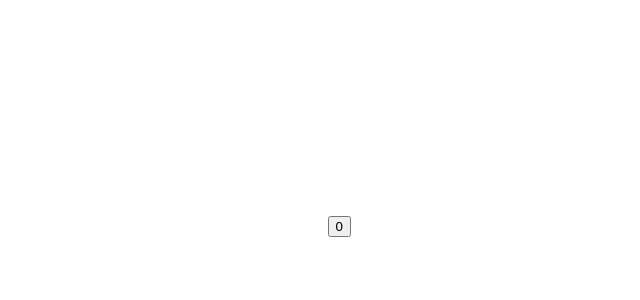
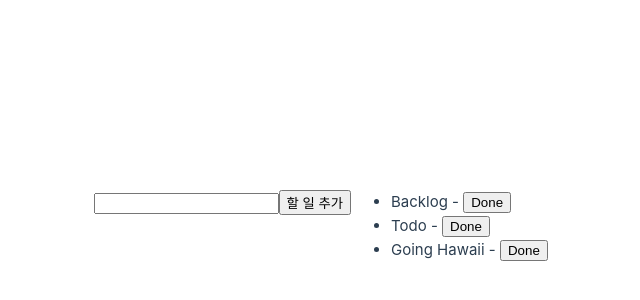
Before and after one commit to afresh2-hello-vue/afresh2-hello-vue.github.io, a Vue app: page / in a window 1280 px wide. Shown: the part 174-474 px from the top of the page, without its empty margins (289-929 px from the left). Built offline with nearby package versions, Linux system fonts and the light colour scheme.

Commit message:
first todo

```diff
--- a/package.json
+++ b/package.json
@@ -1,6 +1,6 @@
 {
   "name": "afresh2-hello-vue.github.io",
-  "version": "0.4.2",
+  "version": "0.4.3",
   "private": true,
   "type": "module",
   "scripts": {
--- a/src/App.vue
+++ b/src/App.vue
@@ -1,21 +1,36 @@
 <script setup>
-import { ref, onUpdated, onMounted, onBeforeUpdate } from 'vue'
+import { ref } from 'vue'
 
-const count = ref(0)
+let id = 0
 
-onMounted(() => {
-	console.log("onMounted count : ",document.getElementById('count').textContent)
-})
+const newTodo = ref('')
+const todos = ref([
+	{ id: id++, issue: 'Backlog' } , { id: id++, issue: 'Todo'},
+	{ id: id++, issue: 'Going Hawaii'}
+])
 
-onBeforeUpdate(() => {
-	console.log("onBeforeUpdate: count: ", document.getElementById('count').textContent)
-})
+function addTodo(e){
+	e.preventDefault();
+	todos.value.push({id: id++, issue: newTodo.value})
+}
 
-onUpdated(() => {
-	console.log(document.getElementById('count').textContent)})
+
+function removeTodo(todo){
+	todos.value.splice(todo.index, 1)
+	//todos remove ...[].filter(t/f)
+	//todos.value = todos.value.filter((t) => t !== ?)
+}
+
 </script>
 
-
 <template>
-        <button id = "count" @click = "count++"> {{ count }} </button>
+	<form @submit ="addTodo">
+		<input v-model = "newTodo">
+		<button>할 일 추가</button>
+	</form>
+	<ul>
+		<li v-for = "todo in todos">
+			{{ todo.issue }} - <button @click = "removeTodo(todo)" > Done </button>
+		</li>
+	</ul>
 </template>
```
